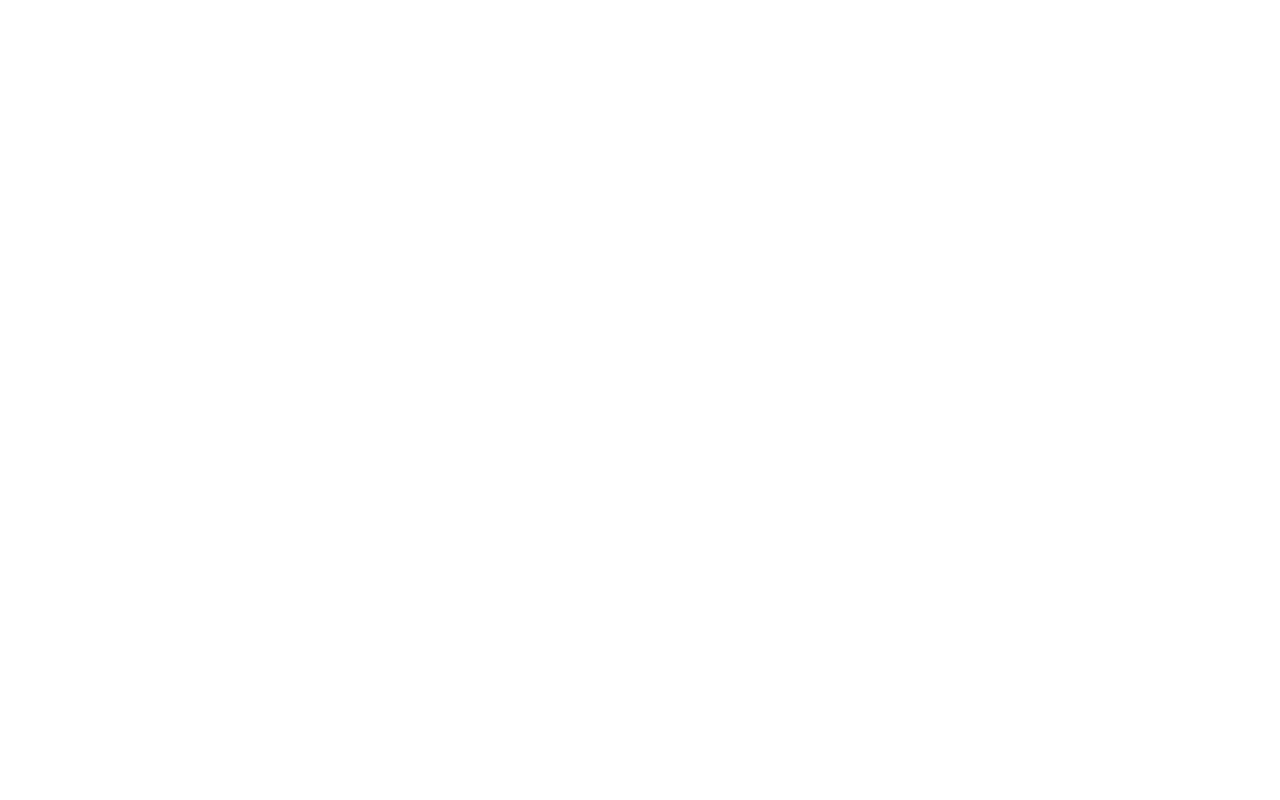
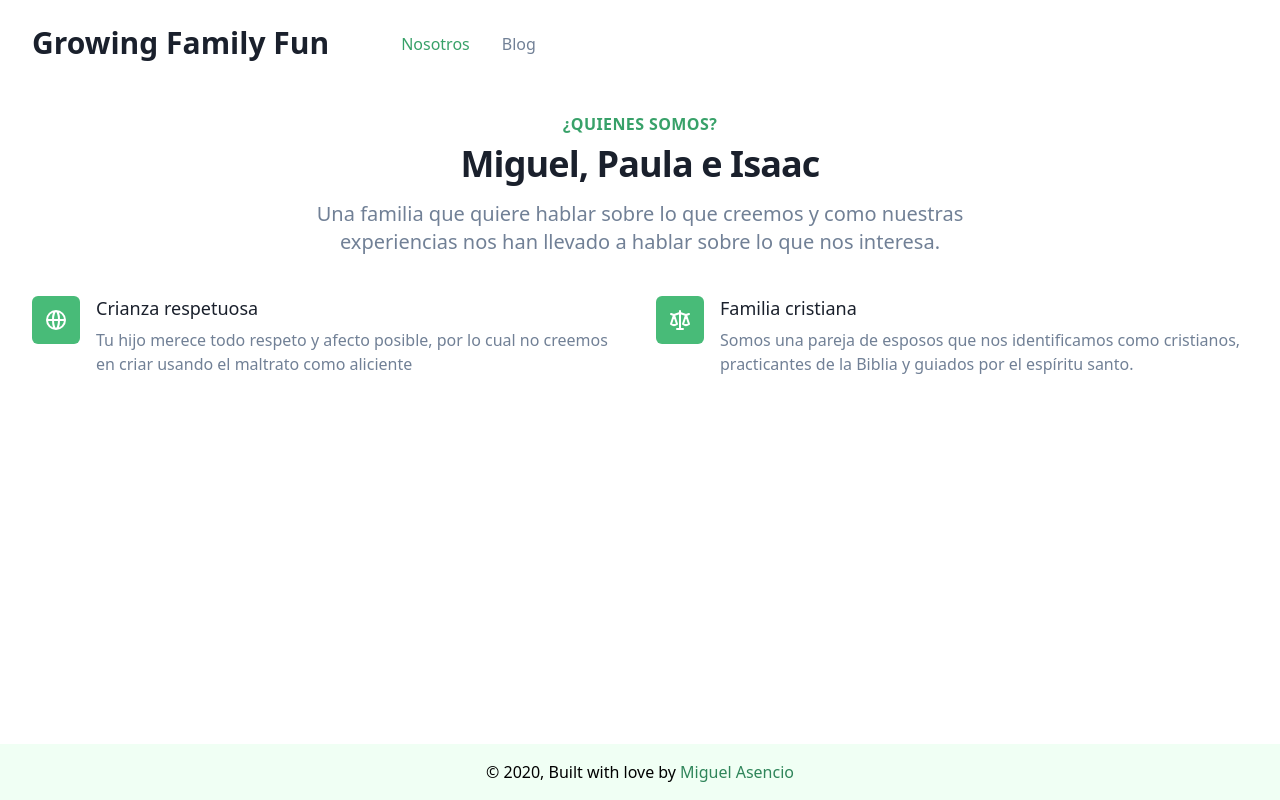
Before and after one commit to maasencioh/gff-frontend, a Gatsby site: page /about in a window 1280 px wide. Before the commit this address had no page. Built offline with nearby package versions, Linux system fonts and the light colour scheme; Gatsby itself is replaced by a stand-in of ours; some packages are replaced by stand-ins of ours.

Commit message:
Add about section

```diff
--- a/src/components/Footer.jsx
+++ b/src/components/Footer.jsx
@@ -1,7 +1,7 @@
 import React from 'react';
 
 const Footer = () => (
-  <footer className="text-center bg-green-100">
+  <footer className="p-4 text-center bg-green-100">
     © {new Date().getFullYear()}, Built with love by
     <a
       className="pl-1 text-green-700 hover:text-green-500"
--- a/src/components/Header.jsx
+++ b/src/components/Header.jsx
@@ -57,8 +57,8 @@ const Header = ({ title, location }) => {
                 key={path}
                 className={`${
                   path === location?.pathname
-                    ? 'text-green-500 hover:text-green-900 hover:bg-green-50 hover:text-green-900 hover:bg-green-50 focus:text-green-900 focus:bg-green-50'
-                    : 'text-gray-500 hover:text-gray-900 hover:bg-gray-50 hover:text-gray-900 hover:bg-gray-50 focus:text-gray-900 focus:bg-gray-50'
+                    ? 'text-green-600 hover:text-green-900 hover:bg-green-50 hover:text-green-900 hover:bg-green-50 focus:text-green-900 focus:bg-green-50'
+                    : 'text-gray-600 hover:text-gray-900 hover:bg-gray-50 hover:text-gray-900 hover:bg-gray-50 focus:text-gray-900 focus:bg-gray-50'
                 } ml-8 font-medium transition duration-150 ease-in-out`}
               >
                 {name}
--- a/src/components/Layout.jsx
+++ b/src/components/Layout.jsx
@@ -1,8 +1,25 @@
 import React from 'react';
+import { useStaticQuery, graphql } from 'gatsby';
+
 import Header from './Header';
 import Footer from './Footer';
 
-const Layout = ({ title, location, children }) => {
+const Layout = ({ location, children }) => {
+  const {
+    site: {
+      siteMetadata: { title },
+    },
+  } = useStaticQuery(
+    graphql`
+      query {
+        site {
+          siteMetadata {
+            title
+          }
+        }
+      }
+    `,
+  );
   return (
     <div className="min-h-screen grid-layout">
       <Header title={title} location={location} />
--- /dev/null
+++ b/src/pages/about.js
@@ -0,0 +1,101 @@
+import React from 'react';
+
+import Layout from '../components/Layout';
+import SEO from '../components/Seo';
+
+export const About = () => (
+  <div className="py-12 bg-white">
+    <div className="max-w-screen-xl px-4 mx-auto sm:px-6 lg:px-8">
+      <div className="lg:text-center">
+        <p className="text-base font-semibold leading-6 tracking-wide text-green-600 uppercase">
+          ¿Quienes somos?
+        </p>
+        <h3 className="mt-2 text-3xl font-extrabold leading-8 tracking-tight text-gray-900 sm:text-4xl sm:leading-10">
+          Miguel, Paula e Isaac
+        </h3>
+        <p className="max-w-2xl mt-4 text-xl leading-7 text-gray-600 lg:mx-auto">
+          Una familia que quiere hablar sobre lo que creemos y como nuestras
+          experiencias nos han llevado a hablar sobre lo que nos interesa.
+        </p>
+      </div>
+
+      <div className="mt-10">
+        <ul className="md:grid md:grid-cols-2 md:col-gap-8 md:row-gap-10">
+          <li>
+            <div className="flex">
+              <div className="flex-shrink-0">
+                <div className="flex items-center justify-center w-12 h-12 text-white bg-green-500 rounded-md">
+                  <svg
+                    className="w-6 h-6"
+                    fill="none"
+                    viewBox="0 0 24 24"
+                    stroke="currentColor"
+                  >
+                    <path
+                      strokeLinecap="round"
+                      strokeLinejoin="round"
+                      strokeWidth="2"
+                      d="M21 12a9 9 0 01-9 9m9-9a9 9 0 00-9-9m9 9H3m9 9a9 9 0 01-9-9m9 9c1.657 0 3-4.03 3-9s-1.343-9-3-9m0 18c-1.657 0-3-4.03-3-9s1.343-9 3-9m-9 9a9 9 0 019-9"
+                    />
+                  </svg>
+                </div>
+              </div>
+              <div className="ml-4">
+                <h4 className="text-lg font-medium leading-6 text-gray-900">
+                  Crianza respetuosa
+                </h4>
+                <p className="mt-2 text-base leading-6 text-gray-600">
+                  Tu hijo merece todo respeto y afecto posible, por lo cual no
+                  creemos en criar usando el maltrato como aliciente
+                </p>
+              </div>
+            </div>
+          </li>
+          <li className="mt-10 md:mt-0">
+            <div className="flex">
+              <div className="flex-shrink-0">
+                <div className="flex items-center justify-center w-12 h-12 text-white bg-green-500 rounded-md">
+                  <svg
+                    className="w-6 h-6"
+                    fill="none"
+                    viewBox="0 0 24 24"
+                    stroke="currentColor"
+                  >
+                    <path
+                      strokeLinecap="round"
+                      strokeLinejoin="round"
+                      strokeWidth="2"
+                      d="M3 6l3 1m0 0l-3 9a5.002 5.002 0 006.001 0M6 7l3 9M6 7l6-2m6 2l3-1m-3 1l-3 9a5.002 5.002 0 006.001 0M18 7l3 9m-3-9l-6-2m0-2v2m0 16V5m0 16H9m3 0h3"
+                    />
+                  </svg>
+                </div>
+              </div>
+              <div className="ml-4">
+                <h4 className="text-lg font-medium leading-6 text-gray-900">
+                  Familia cristiana
+                </h4>
+                <p className="mt-2 text-base leading-6 text-gray-600">
+                  Somos una pareja de esposos que nos identificamos como
+                  cristianos, practicantes de la Biblia y guiados por el
+                  espíritu santo.
+                </p>
+              </div>
+            </div>
+          </li>
+        </ul>
+      </div>
+    </div>
+  </div>
+);
+
+const AboutPage = ({ location }) => {
+  return (
+    <Layout location={location}>
+      <SEO title="Sobre nosotros" />
+
+      <About />
+    </Layout>
+  );
+};
+
+export default AboutPage;
--- a/src/pages/blog.js
+++ b/src/pages/blog.js
@@ -7,11 +7,10 @@ import SEO from '../components/Seo';
 class Blog extends React.Component {
   render() {
     const { data } = this.props;
-    const siteTitle = data.site.siteMetadata.title;
     const posts = data.allMdx.edges;
 
     return (
-      <Layout location={this.props.location} title={siteTitle}>
+      <Layout location={this.props.location}>
         <SEO title="All posts" />
         <div style={{ margin: '20px 0 40px' }}>
           {posts.map(({ node }) => {
@@ -37,7 +36,7 @@ class Blog extends React.Component {
           })}
         </div>
         <Link to="/">
-          <button marginTop="85px">Go Home</button>
+          <button margintop="85px">Go Home</button>
         </Link>
       </Layout>
     );
@@ -48,11 +47,6 @@ export default Blog;
 
 export const pageQuery = graphql`
   query {
-    site {
-      siteMetadata {
-        title
-      }
-    }
     allMdx(sort: { fields: [frontmatter___date], order: DESC }) {
       edges {
         node {
--- a/src/pages/index.js
+++ b/src/pages/index.js
@@ -4,6 +4,7 @@ import { useStaticQuery, graphql, Link } from 'gatsby';
 import Header from '../components/Header';
 import Footer from '../components/Footer';
 import SEO from '../components/Seo';
+import { About } from './about';
 
 const IndexPage = ({ location }) => {
   const {
@@ -45,7 +46,7 @@ const IndexPage = ({ location }) => {
                   <br className="xl:hidden" />
                   <span className="text-green-600"> crecimiento</span>
                 </h2>
-                <p className="mt-3 text-base text-gray-500 sm:mt-5 sm:text-lg sm:max-w-xl sm:mx-auto md:mt-5 md:text-xl lg:mx-0">
+                <p className="mt-3 text-base text-gray-600 sm:mt-5 sm:text-lg sm:max-w-xl sm:mx-auto md:mt-5 md:text-xl lg:mx-0">
                   Sin ninguna experticia ni especialidad más allá de amar a
                   nuestros hijos.
                 </p>
@@ -71,6 +72,7 @@ const IndexPage = ({ location }) => {
                       href="https://www.instagram.com/growingfamilyfun/"
                       className="flex items-center justify-center w-full px-8 py-3 text-base font-medium leading-6 text-green-700 transition duration-150 ease-in-out bg-green-100 border border-transparent rounded-md hover:text-green-600 hover:bg-green-50 focus:outline-none focus:shadow-outline-green focus:border-green-300 md:py-4 md:text-lg md:px-10"
                       target="_blank"
+                      rel="noreferrer"
                     >
                       Instagram
                     </a>
@@ -88,6 +90,7 @@ const IndexPage = ({ location }) => {
           />
         </div>
       </div>
+      <About />
       <Footer />
     </div>
   );
```
